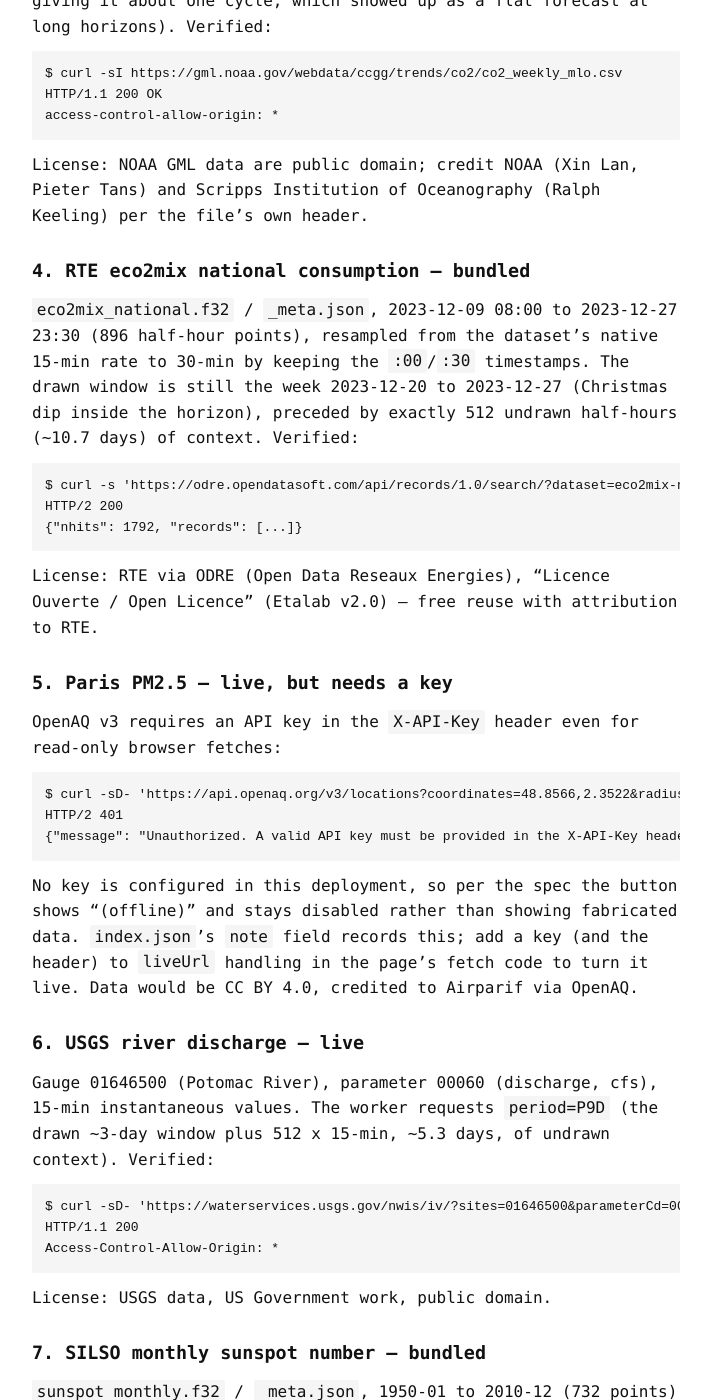
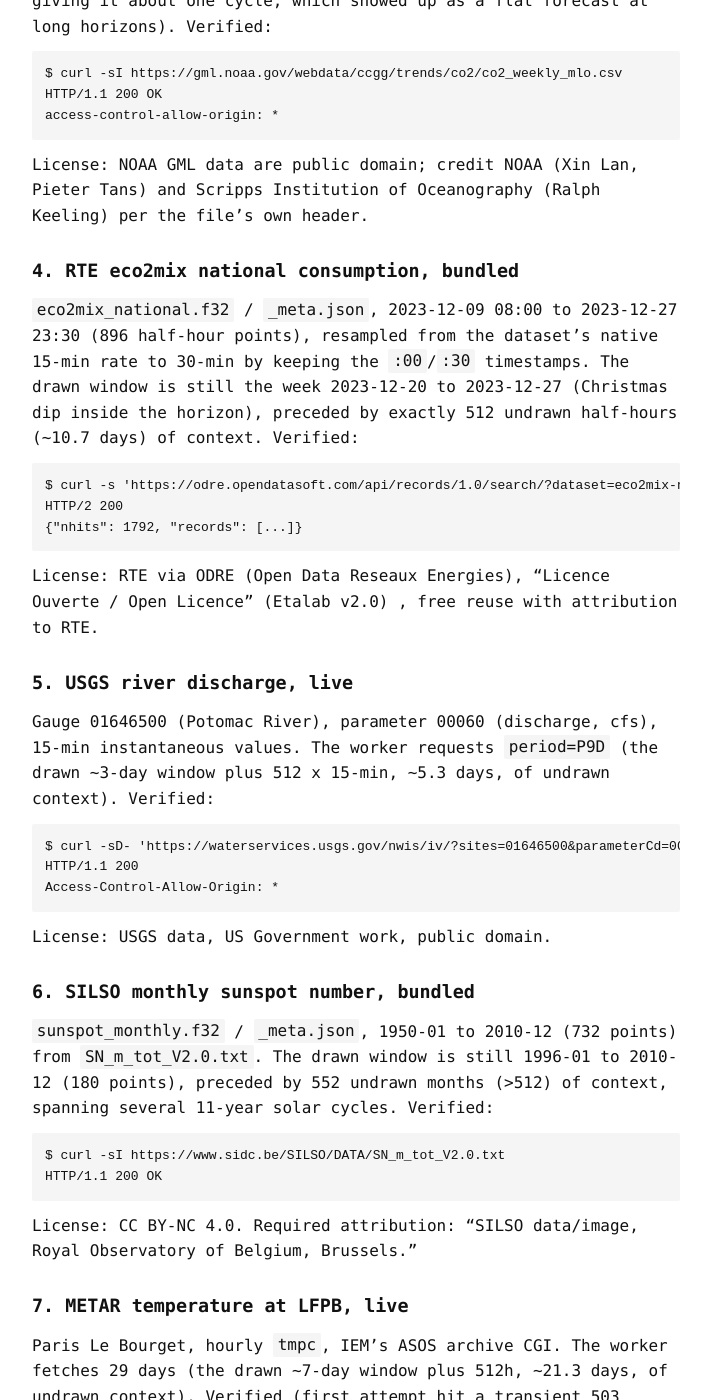
Before and after one commit to idle-intelligence/trucs.ai, a Jekyll site: the page built from t0/data/README.md, in a window 1280 px wide and 1400 px high, scrolled down 952 px. Shown: the whole window, without its empty margins (284-995 px from the left). Built offline with Jekyll 4.4.1, drawn with Linux system fonts in a browser that asks for light colours; our own code applies the rules of GitHub Pages for plain Markdown files; some of the changed text lies outside the part shown.

Commit message:
t0: data notes without the PM2.5 source

````diff
--- a/t0/data/README.md
+++ b/t0/data/README.md
@@ -1,17 +1,17 @@
-# web/data — the eight demo series
+# web/data , the eight demo series
 
 `index.json` lists all eight; each entry says whether it is bundled (a
 `.f32` + `_meta.json` pair here, regenerated by `tools/fetch_series.py`) or
 live (fetched by the browser at page load from the `liveUrl`).
 
-## 1. US births — bundled
+## 1. US births, bundled
 
 Daily US live births, 1969-01-01 to 1988-12-31. Unchanged from the existing
 `series.f32` / `series_meta.json`. Source: GIFT-Eval (`Salesforce/GiftEval`),
 config `us_births/D`, itself the Monash Time Series Forecasting Archive's
 `us_births` dataset. See git history for the fuller provenance note.
 
-## 2. NOAA CO-OPS tide gauge — live
+## 2. NOAA CO-OPS tide gauge, live
 
 Station 8443970 (Boston, MA), `water_level` product, hourly-ish (6-min
 native, the page can decimate). The worker fetches the last 30 days (not
@@ -27,7 +27,7 @@
 
 License: NOAA/NOS data, US Government work, public domain.
 
-## 3. Mauna Loa CO2 weekly — bundled
+## 3. Mauna Loa CO2 weekly, bundled
 
 `co2_weekly_mlo.f32` / `_meta.json`, 700 weekly points (2013-04-07 to
 2026-08-30, ~13.5 years) from `co2_weekly_mlo.csv` -- the drawn window is
@@ -46,7 +46,7 @@
 and Scripps Institution of Oceanography (Ralph Keeling) per the file's own
 header.
 
-## 4. RTE eco2mix national consumption — bundled
+## 4. RTE eco2mix national consumption, bundled
 
 `eco2mix_national.f32` / `_meta.json`, 2023-12-09 08:00 to 2023-12-27 23:30
 (896 half-hour points), resampled from the dataset's native 15-min rate to
@@ -61,26 +61,9 @@
 ```
 
 License: RTE via ODRE (Open Data Reseaux Energies), "Licence Ouverte /
-Open Licence" (Etalab v2.0) — free reuse with attribution to RTE.
+Open Licence" (Etalab v2.0) , free reuse with attribution to RTE.
 
-## 5. Paris PM2.5 — live, but needs a key
-
-OpenAQ v3 requires an API key in the `X-API-Key` header even for read-only
-browser fetches:
-
-```
-$ curl -sD- 'https://api.openaq.org/v3/locations?coordinates=48.8566,2.3522&radius=10000&parameters_id=2'
-HTTP/2 401
-{"message": "Unauthorized. A valid API key must be provided in the X-API-Key header."}
-```
-
-No key is configured in this deployment, so per the spec the button shows
-"(offline)" and stays disabled rather than showing fabricated data.
-`index.json`'s `note` field records this; add a key (and the header) to
-`liveUrl` handling in the page's fetch code to turn it live. Data would be
-CC BY 4.0, credited to Airparif via OpenAQ.
-
-## 6. USGS river discharge — live
+## 5. USGS river discharge, live
 
 Gauge 01646500 (Potomac River), parameter 00060 (discharge, cfs), 15-min
 instantaneous values. The worker requests `period=P9D` (the drawn ~3-day
@@ -143,5 +126,5 @@
 `window.start`, same end date) ported into it in t0-web so a re-run there
 doesn't regress this fix.
 
-Only touches `co2_weekly_mlo.*`, `eco2mix_national.*`, `sunspot_monthly.*` —
+Only touches `co2_weekly_mlo.*`, `eco2mix_national.*`, `sunspot_monthly.*` ,
 `series.f32` (us_births) is left alone, per its own README note above.
--- a/t0/index.html
+++ b/t0/index.html
@@ -244,7 +244,7 @@
     let debounceTimer = null;
 
     // Per-series live-fetch state. Nothing is fetched until a live series
-    // is actually clicked; a live button shows a "click to load live data"
+    // is actually clicked; a live button loads on the first click
     // hint until then, or "(offline)" if the fetch failed.
     let liveState = {}; // index -> 'ready' | 'offline' (absent = not yet fetched)
 
````
Also changed, not shown: other parts of t0/data/README.md (+2 -2 lines).
